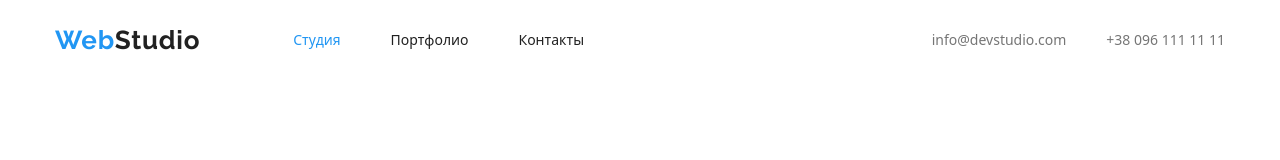
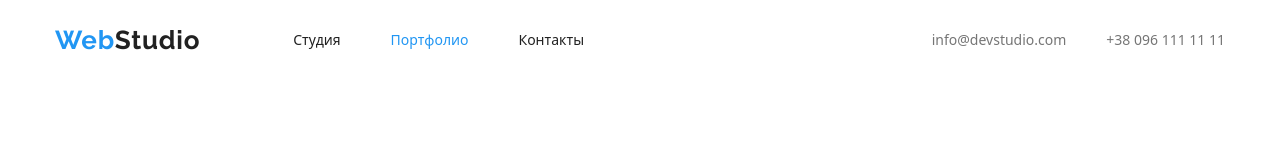
Before and after one commit to KliffUndersn/goit-markup-hw-03, a plain HTML site: page portfolio.html in a window 1280 px wide. Shown: the top 160 px of the page. Drawn offline with nearby package versions, Linux system fonts and the light colour scheme.

Commit message:
Update portfolio.html

```diff
--- a/portfolio.html
+++ b/portfolio.html
@@ -22,8 +22,8 @@
         <a class="nav-logo" href="./index.html"><span class="logo-web">Web</span>Studio</a>
 
         <ul class="nav-list list">
-            <li class="nav-item"><a class="link active" href="./index.html">Студия</a></li>
-            <li class="nav-item"><a class="link" href="./portfolio.html">Портфолио</a></li>
+            <li class="nav-item"><a class="link " href="./index.html">Студия</a></li>
+            <li class="nav-item"><a class="link active" href="./portfolio.html">Портфолио</a></li>
             <li class="nav-item"><a class="link" href="#">Контакты</a></li></ul>
     </nav>
     <ul class="contact-list list">
```
